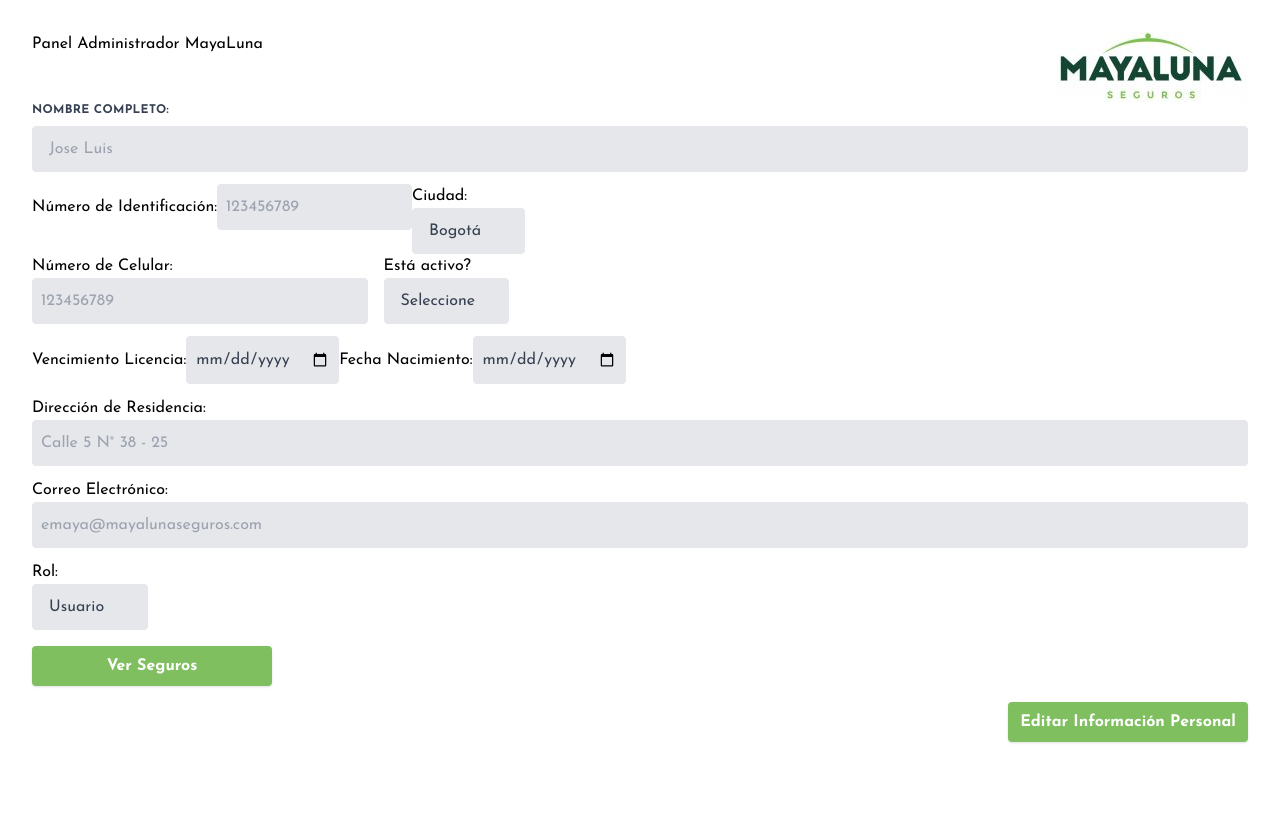
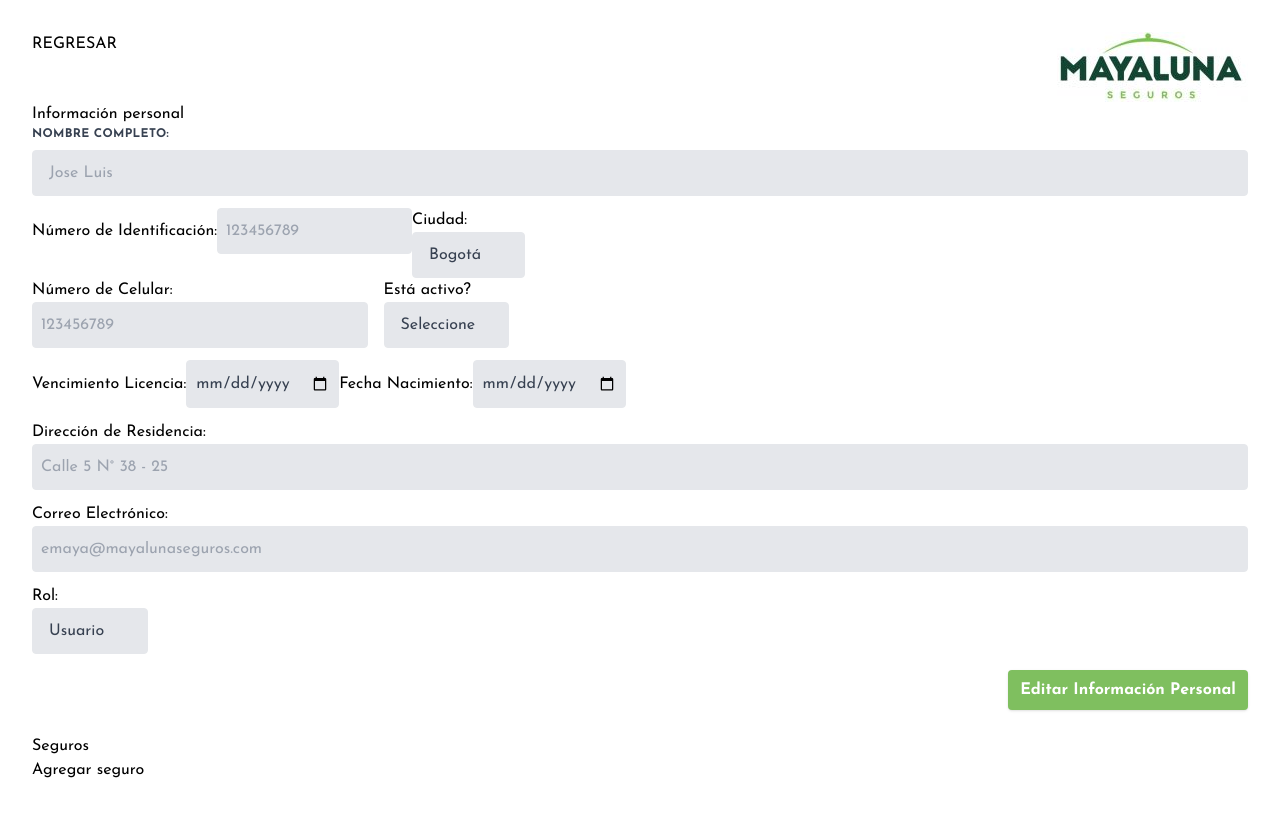
Before and after one commit to wildchamo/nextjs, a Next.js app: page /admin/User in a window 1280 px wide. Shown: the top 816 px of the page. Built offline with nearby package versions, Linux system fonts and the light colour scheme.

Commit message:
change superiorMenu behavior

```diff
--- /dev/null
+++ b/src/app/admin/User/seguro/page.js
@@ -0,0 +1,6 @@
+
+function AgregarSeguro() {
+  return <main>seguro 1 </main>;
+}
+
+export default AgregarSeguro;
--- a/src/app/admin/User/seguros/page.js
+++ /dev/null
@@ -1,10 +0,0 @@
-import SegurosList from "../../components/SegurosList";
-function page() {
-  return (
-    <main>
-      <SegurosList />
-    </main>
-  );
-}
-
-export default page;
--- a/src/app/admin/components/FormModificarUser.js
+++ b/src/app/admin/components/FormModificarUser.js
@@ -5,7 +5,7 @@ import axios from "axios";
 import { useRouter } from "next/navigation";
 import dynamic from "next/dynamic";
 import Modal from "./Modal";
-import Link from "next/link";
+import SegurosList from "./SegurosList";
 
 function FormModificarUser() {
   const {
@@ -132,7 +132,8 @@ function FormModificarUser() {
       {isModalOpen && <ModalReady />}
       {errorOnInput && <ModalError onClose={() => setErrorOnInput(false)} />}
 
-      <form ref={formRef} onSubmit={handleSubmit} className="pb-28">
+      <form ref={formRef} onSubmit={handleSubmit} className="pb-6">
+        <h2>Información personal</h2>
         <div>
           <label className="block uppercase tracking-wide text-gray-700 text-xs font-bold mb-2">
             Nombre Completo:
@@ -195,7 +196,7 @@ function FormModificarUser() {
             />
           </div>
 
-          <div >
+          <div>
             <label>Está activo?</label>
             <div className="relative">
               <select
@@ -291,15 +292,6 @@ function FormModificarUser() {
           </div>
         </div>
 
-        <div className="flex mt-4">
-          <Link
-            href="user/seguros"
-            className="shadow w-60 bg-secondary flex justify-center items-center focus:shadow-outline focus:outline-none text-white font-bold py-2 px-2 rounded"
-          >
-            Ver Seguros
-          </Link>
-        </div>
-
         <div className="flex justify-end mt-4">
           <button
             className="shadow w-60 bg-secondary flex justify-center items-center focus:shadow-outline focus:outline-none text-white font-bold py-2 px-2 rounded"
@@ -328,6 +320,8 @@ function FormModificarUser() {
           </button>
         </div>
       </form>
+
+      <SegurosList />
     </>
   );
 }
--- a/src/app/admin/components/MenuSuperiorAdmin.js
+++ b/src/app/admin/components/MenuSuperiorAdmin.js
@@ -1,17 +1,34 @@
+"use client";
+
+import { usePathname, useRouter } from "next/navigation";
+
 import Link from "next/link";
 import Image from "next/image";
 
 const MenuSuperiorAdmin = () => {
+  const router = useRouter();
+
+  const goBack = () => {
+    router.back();
+  };
   return (
     <div className="flex justify-between">
-      <Link href="/admin">Panel Administrador MayaLuna</Link>
+      {usePathname() === "/admin" ? (
+        <h3>Panel Administrador MayaLuna</h3>
+      ) : (
+        <div onClick={goBack} className="uppercase">
+          Regresar
+        </div>
+      )}
+    <Link href="/admin">
       <Image
         className="w-auto h-auto"
         src="/logomayaluna.jpg"
         width={80}
         height={80}
         alt="logoMayaluna"
-      />
+        />
+        </Link>
     </div>
   );
 };
--- a/src/app/admin/components/SegurosList.js
+++ b/src/app/admin/components/SegurosList.js
@@ -1,9 +1,13 @@
-
+import Link from "next/link";
 
 function SegurosList() {
   return (
-    <div>SegurosList</div>
-  )
+    <section>
+      <h2>Seguros</h2>
+
+      <Link href="user/seguro">Agregar seguro</Link>
+    </section>
+  );
 }
 
-export default SegurosList
+export default SegurosList;
```
